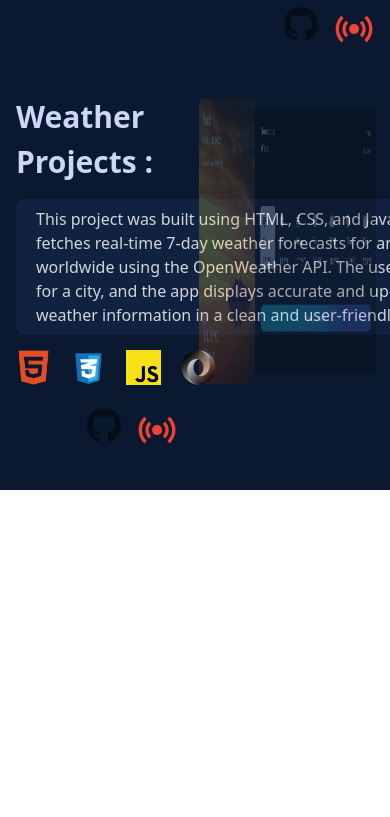
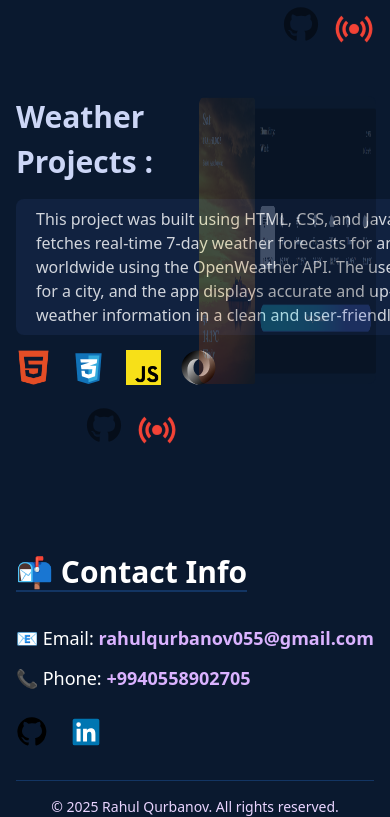
Before and after one commit to RahulQurbanov/Portfolio, a React (Vite) app: page / in a window 390 px wide. Shown: the part 3182-3999 px from the top of the page. Before the commit the page ends 3672 px from the top, so only its background shows below. Built offline with nearby package versions, Linux system fonts and the light colour scheme; the HTML template or start-up script is replaced by a standard one.

Commit message:
Responsive Footer Part

```diff
--- a/src/App.jsx
+++ b/src/App.jsx
@@ -8,7 +8,7 @@ export default function App() {
 
    <Header/>
    <Projects/>
-   {/* <Footer/> */}
+   <Footer/>
    </>
   )
 }
--- a/src/components/Footer.jsx
+++ b/src/components/Footer.jsx
@@ -3,12 +3,15 @@ import React from "react";
 export default function Footer() {
   return (
     <div className="bg-[#0a192f]">
-      <div id="contact" className="w-[85%] max-w-6xl mx-auto pt-[75px]">
-        <h1 className="text-white text-3xl font-bold mb-6 border-b-2 border-[#133563] mt-2 inline-block">
+      <div
+        id="contact"
+        className="max-w-6xl mx-auto px-4 sm:px-6 lg:px-8 pt-16"
+      >
+        <h1 className="text-white text-3xl font-bold mb-6 border-b-2 border-[#133563] inline-block">
           📬 Contact Info
         </h1>
 
-        <div className="text-white text-lg mt-2 ">
+        <div className="text-white text-lg space-y-3 mt-2">
           <p>
             📧 Email:{" "}
             <span className="text-purple-300 font-semibold">
@@ -17,36 +20,40 @@ export default function Footer() {
           </p>
           <p>
             📞 Phone:{" "}
-            <span className="text-purple-300 font-semibold mt-1">
+            <span className="text-purple-300 font-semibold">
               +9940558902705
             </span>
           </p>
         </div>
 
-        <div className="flex gap-4 items-center mt-6">
+        <div className="flex gap-6 items-center mt-6">
           <a
             href="https://github.com/RahulQurbanov"
             className="transform hover:scale-110 transition duration-200"
+            target="_blank"
+            rel="noopener noreferrer"
           >
             <img
               src="/img/github.svg"
-              className="w-[35px] h-[35px] cursor-pointer"
               alt="GitHub"
+              className="w-8 h-8 sm:w-9 sm:h-9 cursor-pointer"
             />
           </a>
           <a
             href="https://www.linkedin.com/in/rahul-qurbanov-483148261/"
             className="transform hover:scale-110 transition duration-200"
+            target="_blank"
+            rel="noopener noreferrer"
           >
             <img
               src="/img/linkedin.svg"
-              className="w-[30px] h-[30px] cursor-pointer"
               alt="LinkedIn"
+              className="w-7 h-7 sm:w-8 sm:h-8 cursor-pointer"
             />
           </a>
         </div>
 
-        <div className="mt-5 border-t border-[#133563] pt-4 text-center text-sm text-purple-200">
+        <div className="mt-8 border-t border-[#133563] pt-4 text-center text-sm text-purple-200">
           © {new Date().getFullYear()} Rahul Qurbanov. All rights reserved.
         </div>
       </div>
```
